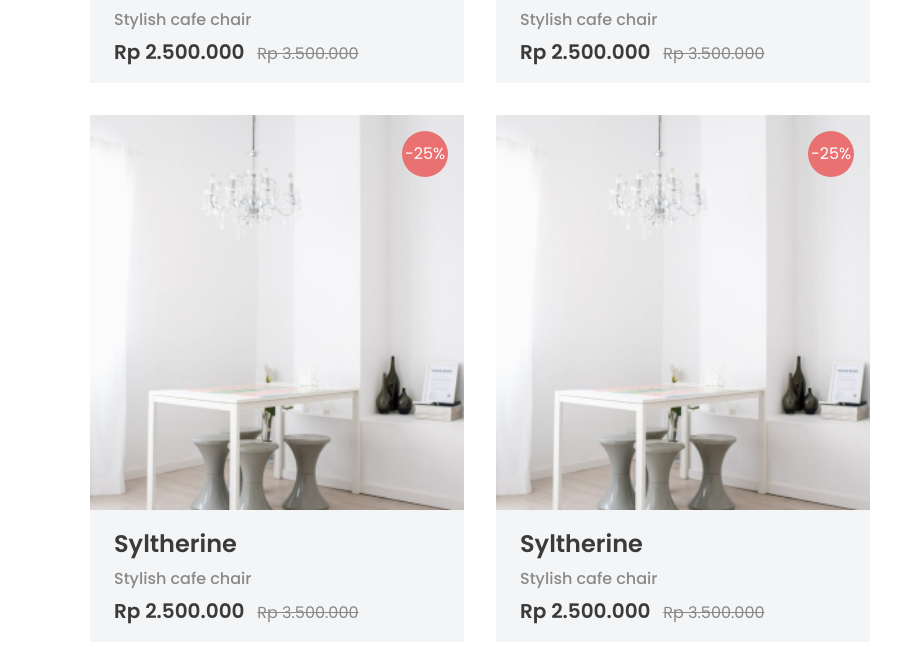
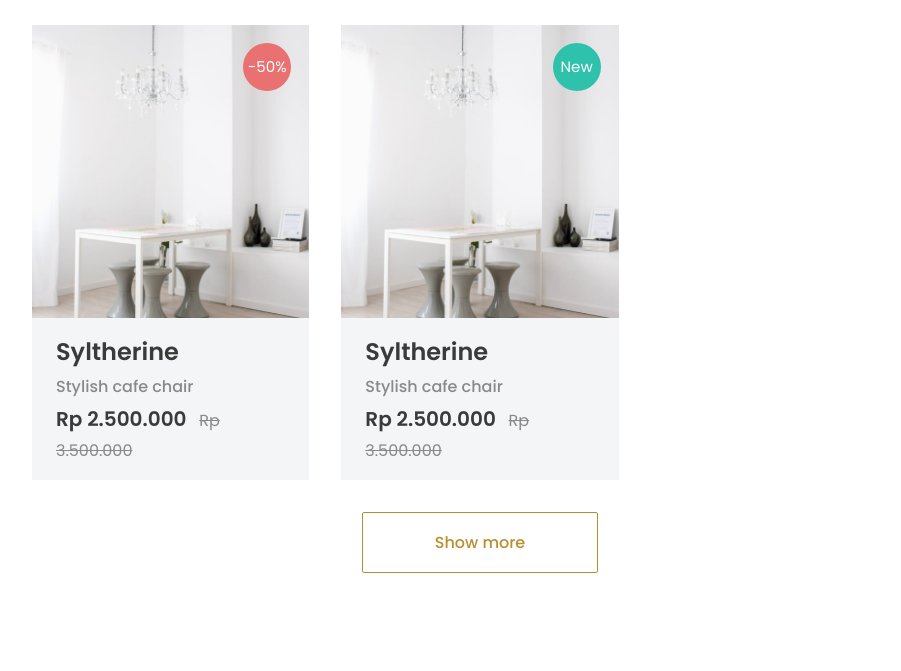
Before and after one commit to hossainpgmr/Furniro, a website: page index.html in a window 1280 px wide. Shown: the part 2734-3405 px from the top of the page, without its empty margins (160-1061 px from the left). Drawn offline with Linux system fonts and the light colour scheme.

Commit message:
product section styling end

```diff
--- a/index.html
+++ b/index.html
@@ -112,7 +112,7 @@
                     <div class="card">
                         <div class="card-img">
                             <img src="./assets/product.png" alt="" class="active">
-                            <div class="product-badge"><span>-25%</span></div>
+                            <div class="product-badge badge-1"><span>-30%</span></div>
                         </div>
                         <div class="card-detail">
                             <h4>Syltherine</h4>
@@ -134,30 +134,7 @@
                     <div class="card">
                         <div class="card-img">
                             <img src="./assets/product.png" alt="" class="active">
-                            <div class="product-badge"><span>-25%</span></div>
-                        </div>
-                        <div class="card-detail">
-                            <h4>Syltherine</h4>
-                            <p>Stylish cafe chair</p>
-                            <h5>Rp 2.500.000 <span>Rp 3.500.000</span></h5>
-                        </div>
-                        <div class="hover">
-                            <div class="hover-item">
-                                <a href="#" class="hover-button">Add to cart</a>
-                                <div class="hover-react">
-                                    <a href="#"><span><img src="./assets/share.svg" alt=""></span>Share</a>
-                                    <a href="#"><span><img src="./assets/arrow.svg" alt=""></span>Compare</a>
-                                    <a href="#"><span><img src="./assets/white-heart.svg" alt=""></span>Like</a>
-
-                                </div>
-                            </div>
-                        </div>
-                    </div>
-
-                    <div class="card">
-                        <div class="card-img">
-                            <img src="./assets/product.png" alt="" class="active">
-                            <div class="product-badge"><span>-25%</span></div>
+                            <!-- <div class="product-badge badge-2"><span>-25%</span></div> -->
                         </div>
                         <div class="card-detail">
                             <h4>Syltherine</h4>
@@ -179,7 +156,7 @@
                     <div class="card">
                         <div class="card-img">
                             <img src="./assets/product.png" alt="" class="active">
-                            <div class="product-badge"><span>-25%</span></div>
+                            <div class="product-badge badge-3"><span>-50%</span></div>
                         </div>
                         <div class="card-detail">
                             <h4>Syltherine</h4>
@@ -201,7 +178,7 @@
                     <div class="card">
                         <div class="card-img">
                             <img src="./assets/product.png" alt="" class="active">
-                            <div class="product-badge"><span>-25%</span></div>
+                            <div class="product-badge badge-4"><span>New</span></div>
                         </div>
                         <div class="card-detail">
                             <h4>Syltherine</h4>
@@ -223,7 +200,7 @@
                     <div class="card">
                         <div class="card-img">
                             <img src="./assets/product.png" alt="" class="active">
-                            <div class="product-badge"><span>-25%</span></div>
+                            <!-- <div class="product-badge badge-5"><span>-25%</span></div> -->
                         </div>
                         <div class="card-detail">
                             <h4>Syltherine</h4>
@@ -245,7 +222,7 @@
                     <div class="card">
                         <div class="card-img">
                             <img src="./assets/product.png" alt="" class="active">
-                            <div class="product-badge"><span>-25%</span></div>
+                            <div class="product-badge badge-6"><span>New</span></div>
                         </div>
                         <div class="card-detail">
                             <h4>Syltherine</h4>
@@ -267,7 +244,7 @@
                     <div class="card">
                         <div class="card-img">
                             <img src="./assets/product.png" alt="" class="active">
-                            <div class="product-badge"><span>-25%</span></div>
+                            <div class="product-badge badge-7"><span>-50%</span></div>
                         </div>
                         <div class="card-detail">
                             <h4>Syltherine</h4>
@@ -286,10 +263,32 @@
                             </div>
                         </div>
                     </div>
+                    <div class="card">
+                        <div class="card-img">
+                            <img src="./assets/product.png" alt="" class="active">
+                            <div class="product-badge badge-8"><span>New</span></div>
+                        </div>
+                        <div class="card-detail">
+                            <h4>Syltherine</h4>
+                            <p>Stylish cafe chair</p>
+                            <h5>Rp 2.500.000 <span>Rp 3.500.000</span></h5>
+                        </div>
+                        <div class="hover">
+                            <div class="hover-item">
+                                <a href="#" class="hover-button">Add to cart</a>
+                                <div class="hover-react">
+                                    <a href="#"><span><img src="./assets/share.svg" alt=""></span>Share</a>
+                                    <a href="#"><span><img src="./assets/arrow.svg" alt=""></span>Compare</a>
+                                    <a href="#"><span><img src="./assets/white-heart.svg" alt=""></span>Like</a>
 
-
+                                </div>
+                            </div>
+                        </div>
+                    </div>
                 </div>
-                <a href="#" class="button">Show more</a>
+                <div class="button">
+                    <a href="#">Show more</a>
+                </div>
             </div>
             <!-- show-room section -->
             <div class="show-room-section">
--- a/sass/main.scss
+++ b/sass/main.scss
@@ -160,7 +160,8 @@ $font-poppins: "Poppins", sans-serif;
 }
 // product tab section start
 .product-section {
-  margin: 70px 250px;
+  margin: 100px auto;
+  width: 70%;
   h3 {
     color: #3a3a3a;
     font-family: $font-poppins;
@@ -171,7 +172,7 @@ $font-poppins: "Poppins", sans-serif;
     text-align: center;
   }
   .product-wrap {
-    margin-top: 24px;
+    margin-top: 48px;
     display: grid;
     grid-template-columns: repeat(auto-fill, minmax(260px, 1fr));
     gap: 32px;
@@ -186,23 +187,29 @@ $font-poppins: "Poppins", sans-serif;
         height: auto;
         .product-badge {
           position: absolute;
-          top: 16px;
-          right: 16px;
+          top: 18px;
+          right: 18px;
           display: flex;
           justify-content: center;
           align-items: center;
-          width: 46px;
-          height: 46px;
+          width: 48px;
+          height: 48px;
           border-radius: 50%;
           background: #e97171;
           color: #fff;
           text-align: center;
+
           span {
             font-family: $font-poppins;
-            font-size: 16px;
+            font-size: 15px;
             font-weight: 400;
             line-height: inherit;
           }
+        }
+        .badge-4,
+        .badge-6,
+        .badge-8 {
+          background: #2ec1ac;
         }
         img {
           display: block;
@@ -303,6 +310,26 @@ $font-poppins: "Poppins", sans-serif;
       &:hover .card-img > .product-badge {
         visibility: hidden;
         opacity: none;
+      }
+    }
+  }
+  .button {
+    display: flex;
+    justify-content: center;
+    margin: 32px auto;
+    a {
+      color: $base-color;
+      border: 1px solid $base-color;
+      border-radius: 2px;
+      text-align: center;
+      padding: 20px 72px;
+      font-size: 16px;
+      font-weight: 500;
+      line-height: 120%;
+      &:hover {
+        background: $primary-bg-color;
+        transition: all 0.3s ease;
+        border-radius: 5px;
       }
     }
   }
```
Also changed, not shown: css/main.css, 1 other file.
